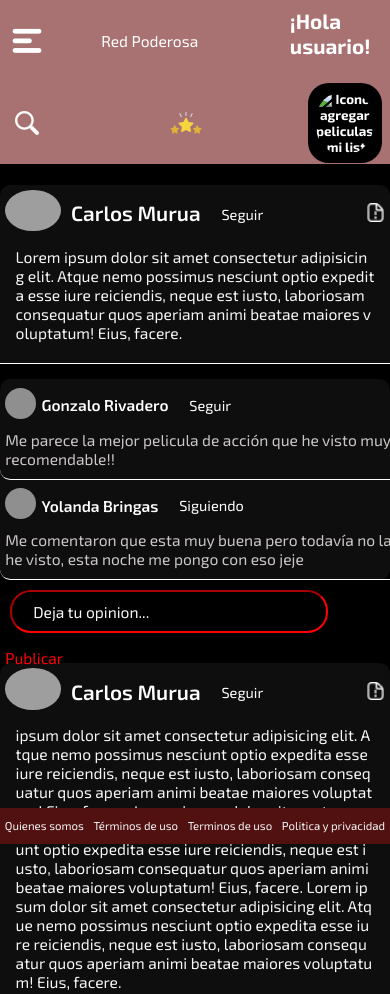
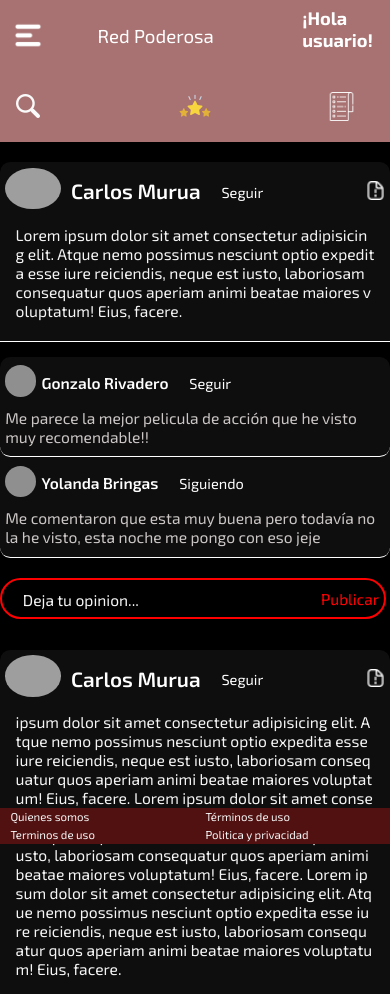
Before and after one commit to Enzoprogramerr/Red_poderosa, a plain HTML site: page inicio_publicar.html in a window 390 px wide. Shown: the top 994 px of the page. Drawn offline with nearby package versions, Linux system fonts and the light colour scheme; grey boxes are pictures that could not be loaded.

Commit message:
inicio terminado

```diff
--- a/CSS/styles.css
+++ b/CSS/styles.css
@@ -862,6 +862,7 @@ footer a{
     color: whitesmoke;
     font-size: 1.1rem;
 }
+
 @media screen and (max-width: 430px) {
     html{
         font-size: 65%;
@@ -898,6 +899,14 @@ footer a{
         justify-self: start;
     }
 
+    li.mobile.two{
+        padding-left: 0;
+    }
+
+    li.mobile.two a{
+        font-size: 1.8rem;
+    }
+
     li.mobile.four{
         justify-self: start;
     }
@@ -915,7 +924,7 @@ footer a{
         width: 80%;
     }
 
-    .three h2{
+    .three h3{
         margin: 0;
         font-family:"Exo 2", sans-serif;
     }
@@ -931,6 +940,10 @@ footer a{
 
     li.mobile.one img{
         object-fit: scale-down;
+    }
+
+    li.mobile.four{
+        padding: 0 0 0 0.8rem;
     }
 
     li.mobile.four img{
@@ -949,16 +962,39 @@ footer a{
         border-radius: 0;
     }
     .five{
-        height: 40%;
+        height: 60%;
         width: 40%;
     }
 
     li.mobile.five img{
         object-fit: scale-down;
     }
+    .six{
+        height: 40%;
+        width: 40%;
+    }
+
+    li.mobile.six button,
+    li.mobile.six img{
+        width: 100%;
+        height: 100%;
+        background: none;
+        padding: 0;
+        border-radius: 0;
+    }
+
+    li.mobile.six img{
+        object-fit: scale-down;
+        height: 2.8rem;
+    }
 
     .nav_header li:nth-child(n+7) {
         display: none;
+    }
+
+    li.mobile.five,
+    li.mobile.six{
+        padding: 0;
     }
 
     aside{
@@ -973,13 +1009,46 @@ footer a{
         width: 100vw;
     }
 
+    .description_users{
+        width: auto;
+    }
+
     .comments{
         width: 100vw;
         margin-left: 0;
     }
 
     .comments form{
-        margin-bottom: 2rem;
+        display: flex;
+        margin: 2rem 0;
+        height: 3.5rem;
+        width: 98vw;
+        border: 2px solid red;
+        border-radius: 30px;
+        font-size: 1rem;
+    }
+
+    .comments form input[type="text"]{
+        border: none;
+        margin: 0;
+        outline: none;
+    }
+
+    footer{
+        position: fixed;
+        left: 0;
+        bottom: 0;
+        width: 100%;
+        margin-top: 1rem;
+        background: #511111;
+        display: grid;
+        grid-template-columns: 1fr 1fr;
+        grid-template-rows: 1fr 1fr;
+        align-items: center;
+    }
+
+    footer a{
+        padding-left: 1rem;
     }
 }
 
--- a/inicio_publicar.html
+++ b/inicio_publicar.html
@@ -17,10 +17,10 @@
             <ul class="nav_header">
                 <li class="mobile one"><button><img src="imagenes/menu.png" alt="boton navegador"></button></li>
                 <li class="mobile two"><a href="inicio_publicar.html">Red Poderosa</a></li>
-                <li class="mobile three"><h2>¡Hola usuario!</h2></li>
+                <li class="mobile three"><h3>¡Hola usuario!</h3></li>
                 <li class="mobile four"><img src="imagenes/magnifying-glass.png" alt="buscador de posteos"></li>
                 <li class="mobile five"><button><img src="imagenes/estrella_mobile32px.png" alt="Icono califica"></li>
-                <li><button><img src="imagenes/" alt="Icono agregar peliculas a mi lista"></button></li>
+                <li class="mobile six"><button><img src="imagenes/list.png" alt="Icono agregar peliculas a mi lista"></button></li>
                 <li><img src="imagenes/logo_img.jpeg" alt="logo de red social"></li>
                 <li>
                     <div class="search_icon">
@@ -33,17 +33,6 @@
                 <li class="section"><a href="perfil.html">Perfil</a></li>
                 <li><button onclick="location.href='index.html'">Cerrar sesion</button></li>
             </ul>
-            <!--<div class="search_icon_mobile">
-                <img src="imagenes/icon_search.png" alt="buscador de posteos">
-                <input type="text" id="busqueda" placeholder="Encuentra tu pelicula">
-            </div>
-            <button class="button_icon" type="button">
-                <img src="imagenes/estrella-afilada-medio-trazo.png" alt="Icono califica" title="Califica peliculas">
-            </button>
-            <button class="button_icon" type="button">
-                <img src="imagenes/corazon-de-lista-de-deseos.png" alt="Icono agregar peliculas a mi lista" title="Guarda peliculas para ver">
-            </button>-->
-
         </nav>
     </header>
     <main>
```
Also changed, not shown: imagenes/list.png (added).
